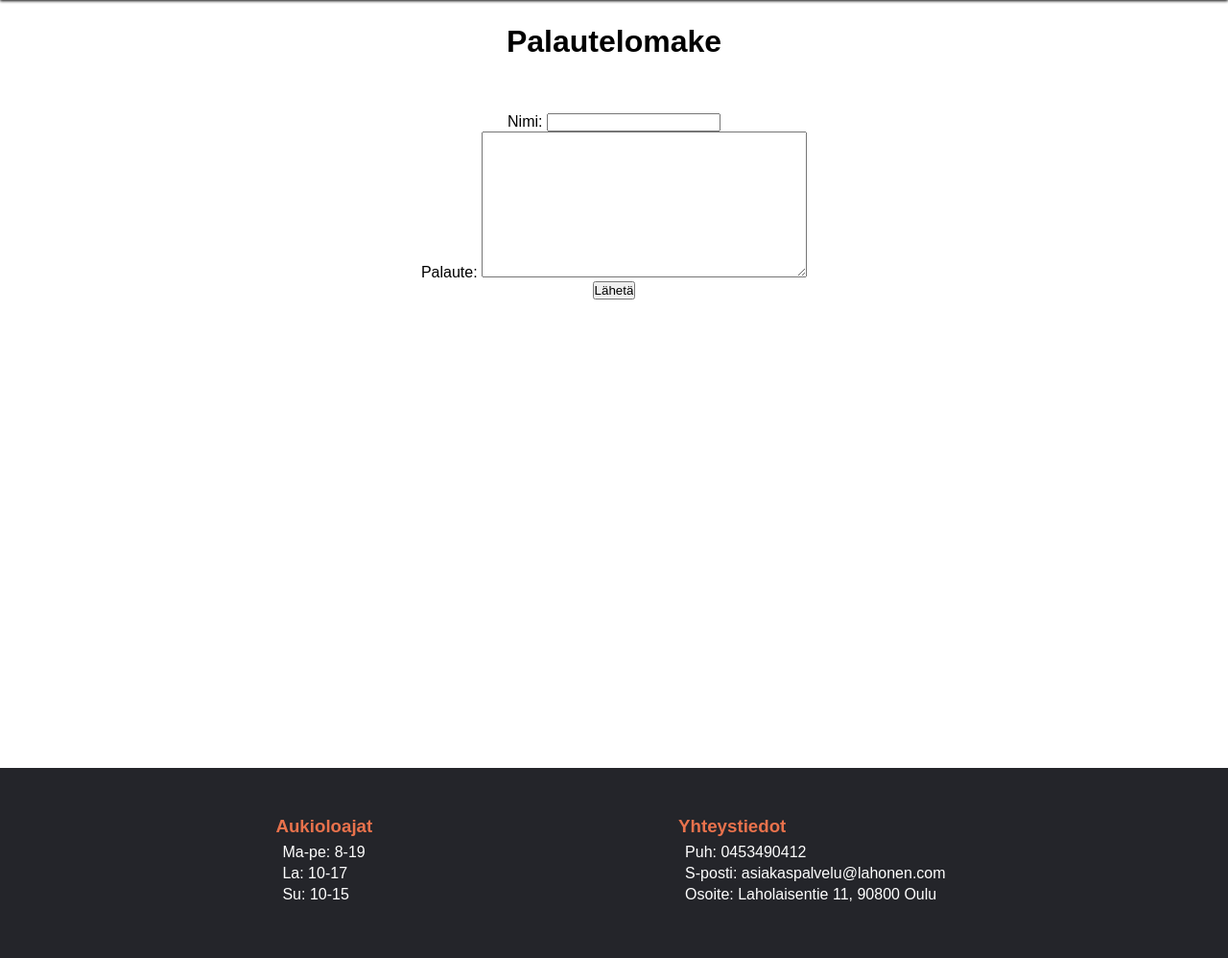
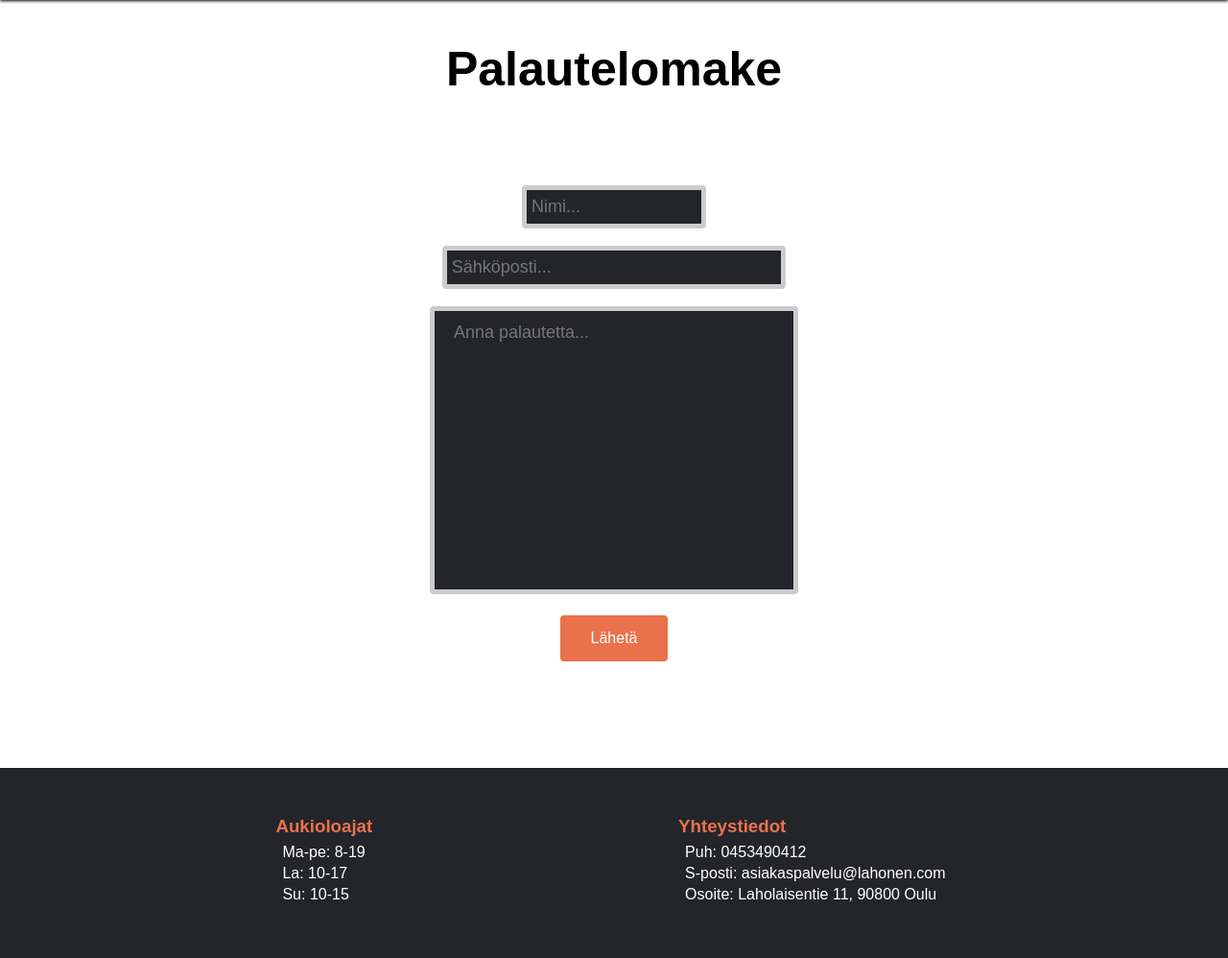
Before and after one commit to KaritaLaine/Autokorjaamo, a Django app: page /palautelomake/ in a window 1280 px wide. Shown: the part 115-1113 px from the top of the page at 96% size. Run offline with Django 3.2, Linux system fonts and the light colour scheme.

Commit message:
korjattu merge

```diff
--- a/autokorjaamo/base/admin.py
+++ b/autokorjaamo/base/admin.py
@@ -4,6 +4,6 @@ from .models import *
 admin.site.register(Palaute)
 
 class PalveluAdmin(admin.ModelAdmin):
-    fields = ["palvelu", "hinta"]
+    fields = ["palvelu", "hinta", "sposti"]
 
 admin.site.register(Palvelu,PalveluAdmin)
--- a/autokorjaamo/base/forms.py
+++ b/autokorjaamo/base/forms.py
@@ -3,12 +3,17 @@ from django.forms import ModelForm
 from .models import Palaute
 
 
-class PalauteLomake(ModelForm):
+class PalauteLomake(forms.ModelForm):
     class Meta:
         model = Palaute
-        fields = ('nimi', 'palaute')
-
+        fields = ('nimi', 'sposti', 'palaute')
+        labels = {
+            'nimi': '',
+            'sposti': '',
+            'palaute': ''
+        }
         widgets = {
-            'nimi': forms.TextInput(attrs={'class':'form-control'})
-
+            'nimi': forms.TextInput(attrs={'placeholder': 'Nimi...', 'class': 'palaute_nimi'}),
+            'palaute': forms.Textarea(attrs={'placeholder': 'Anna palautetta...', 'class': 'palaute_textarea'}),
+            'sposti': forms.EmailInput(attrs={'placeholder': 'Sähköposti...', 'class': 'palaute_sposti'})
         }
--- a/autokorjaamo/base/models.py
+++ b/autokorjaamo/base/models.py
@@ -3,6 +3,10 @@ from django.db import models
 class Palaute(models.Model):
     nimi = models.CharField(max_length=50)
     palaute = models.TextField(max_length=1000)
+    sposti = models.EmailField(max_length=150)
+
+    def __str__(self):
+        return self.palaute
 
 class Palvelu(models.Model):
     palvelu = models.CharField(max_length=200)
--- a/autokorjaamo/base/static/base.css
+++ b/autokorjaamo/base/static/base.css
@@ -263,3 +263,67 @@ footer li {
   line-height: 2;
 
 }
+
+/* PALAUTELOMAKE-SIVU */
+
+.palaute_painike {
+  background-color: #E9724C;
+  border: none;
+  border-radius: 4px;
+  color: white;
+  padding: 15px 32px;
+  text-align: center;
+  text-decoration: none;
+  display: inline-block;
+  font-size: 16px;
+  cursor: pointer;
+}
+
+.palaute_painike:hover {
+  transition: 0.3s;
+  background-color: #3e8e41;
+  color: white;
+}
+
+.palaute_otsikko {
+  font-family: "Montserrat", sans-serif;
+  font-size: 25px;
+}
+
+.palaute_nimi {
+  width: 15%;
+  height: 45px;
+  padding: 12px 5px;
+  border: 5px solid #ccc;
+  border-radius: 4px;
+  background-color: #24252a;
+  font-size: large;
+  font-family: "Montserrat", sans-serif;
+  color: white;
+}
+
+.palaute_sposti {
+  width: 28%;
+  height: 45px;
+  padding: 12px 5px;
+  border: 5px solid #ccc;
+  border-radius: 4px;
+  background-color: #24252a;
+  font-size: large;
+  font-family: "Montserrat", sans-serif;
+  color: white;
+}
+
+.palaute_textarea {
+  width: 30%;
+  height: 300px;
+  padding: 12px 20px;
+  box-sizing: border-box;
+  border: 5px solid #ccc;
+  border-radius: 4px;
+  background-color: #24252a;
+  resize: none;
+  font-size: large;
+  font-family: "Montserrat", sans-serif;
+  color: white;
+}
--- a/autokorjaamo/base/templates/palautelomake.html
+++ b/autokorjaamo/base/templates/palautelomake.html
@@ -5,18 +5,25 @@
 {% block body %}
 
     <body>
+        <br/>
         <center>
-        <h1>Palautelomake</h1>
-        <br/><br/>
+        <div class="palaute_otsikko">
+            <h1>Palautelomake</h1>
+        </div>
+        <br/><br/><br/><br/>
         {% if submitted %}
             Kiitos palautteesta!
         {% else %}
 
         <form action="" method=POST>
             {% csrf_token %}
-            {{ form.as_p }}
-
-            <input type="submit" value="Lähetä" class="btn btn-secondary">
+            {{ form.nimi }}
+            <br/><br/>
+            {{ form.sposti }}
+            <br/><br/>
+            {{ form.palaute }}
+            <br/><br/>
+            <input type="submit" value="Lähetä" class="palaute_painike">
 
         </form>
         {% endif %}
```
Also changed, not shown: autokorjaamo/base/migrations/0001_initial.py, autokorjaamo/base/migrations/0002_auto_20211104_1104.py (deleted), autokorjaamo/base/migrations/0003_palvelu.py (deleted).
